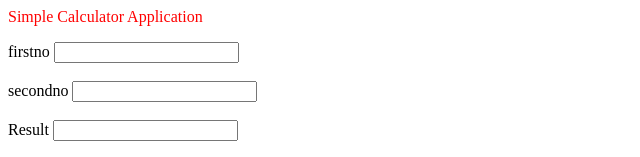
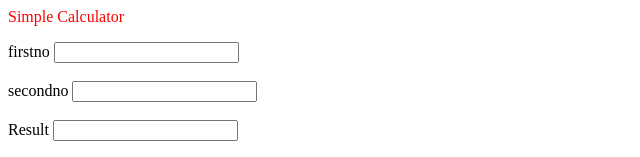
Before and after one commit to Dlohani1/calc_git, a plain HTML site: page index.html in a window 1280 px wide. Shown: the top 157 px of the page, without its empty margins (0-640 px from the left). Drawn offline with Linux system fonts and the light colour scheme.

Commit message:
title updated

```diff
--- a/index.html
+++ b/index.html
@@ -7,7 +7,7 @@
 </head>
 <body>
 
-<p style="color:red"> Simple Calculator Application </p>
+<p style="color:red"> Simple Calculator  </p>
 
 firstno <input type="text" id="firstno" > <br/><br/>
 secondno <input type="text" id="secondno" > <br/><br/>
```
